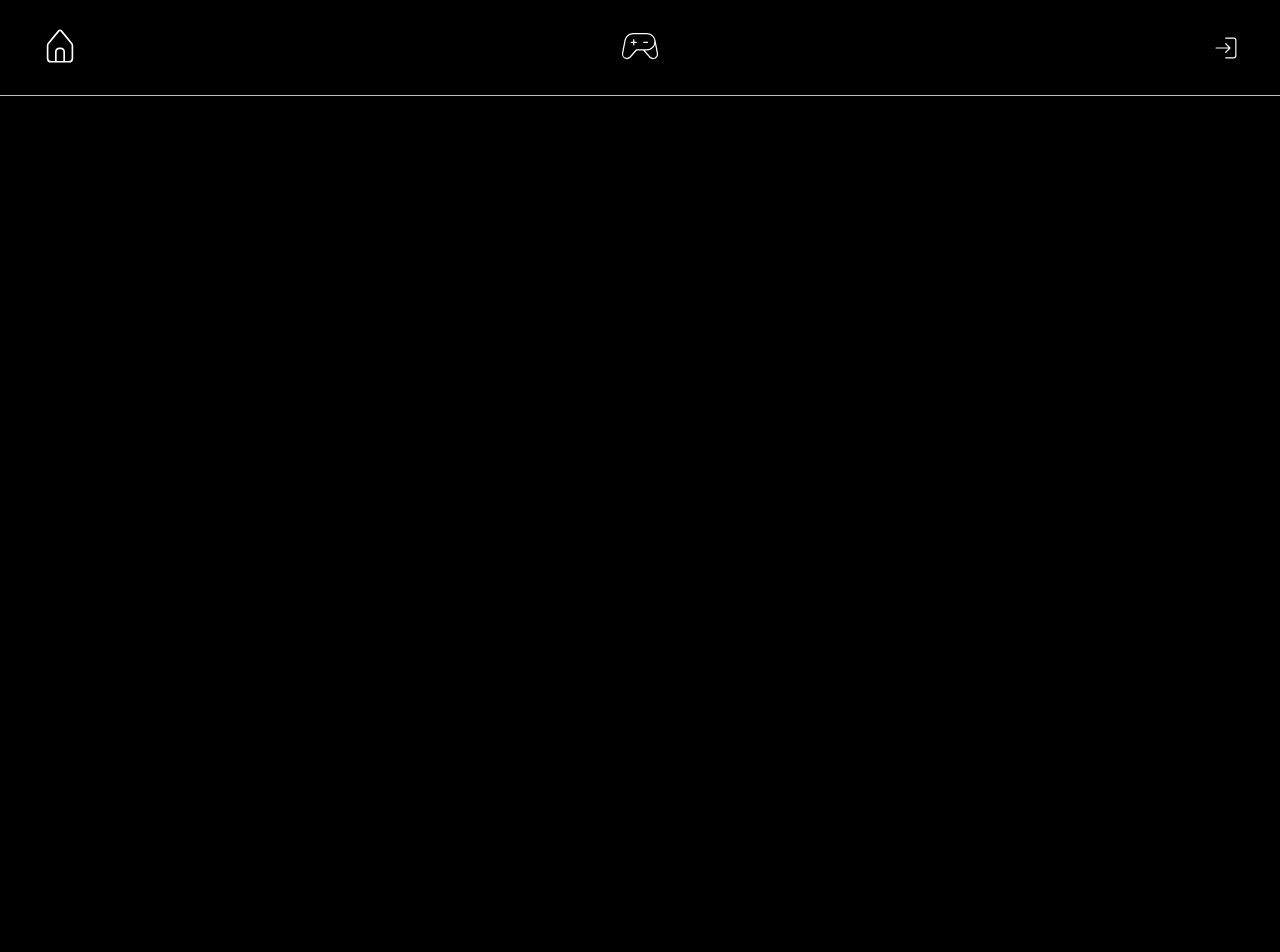
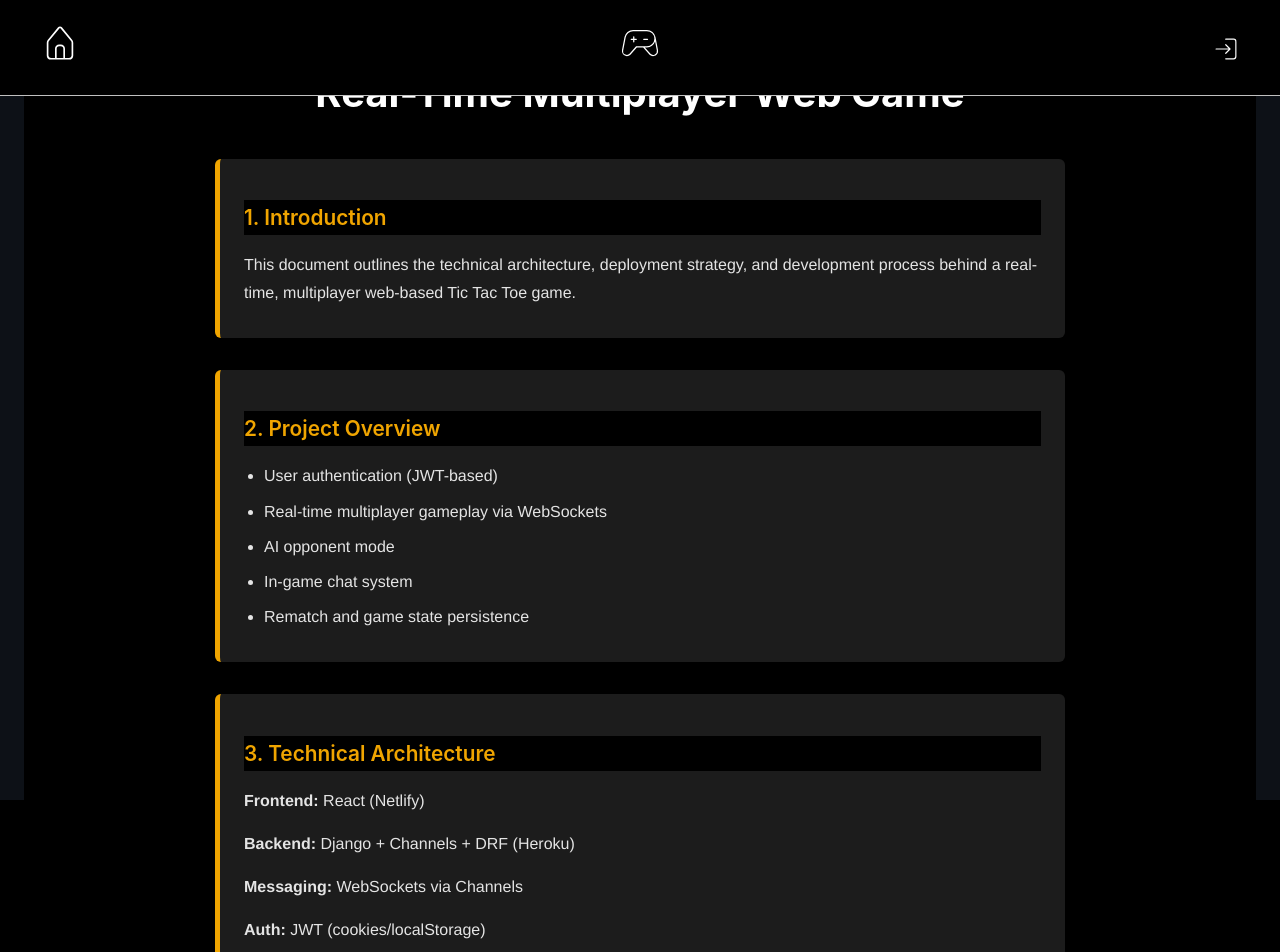
Before and after one commit to anthonynarine/tic_tac_toe, a React (Create React App) app in the folder tic-tac-toe/: page /technical-paper in a window 1280 px wide. Before the commit this address had no page. Shown: the top 952 px of the page. Before the commit the page ends 800 px from the top, so only its background shows below. Built offline with nearby package versions, Linux system fonts and the light colour scheme.

Commit message:
added technical paper

```diff
--- a/tic-tac-toe/src/App.js
+++ b/tic-tac-toe/src/App.js
@@ -9,8 +9,8 @@ import LoginPage from "./components/user/LoginPage";
 import RegistrationPage from "./components/user/RegisterPage";
 import { GamePage } from "./components/game/Gamepage";
 import ToastTestPage from "./utils/toast/ToastTestPage";
-import Lobby from "./components/lobby/Lobby";
 import LobbyPage from "./components/lobby/Lobbypage";
+import TechnicalPaper from "./components/technical-paper/TechnicalPaper";
 
 import { UserProvider } from "./components/context/userContext";
 import { GameProvider } from "./components/context/gameContext";
@@ -51,6 +51,7 @@ function App() {
                                     }
                                 />
                                 <Route path="/toast-test-page" element={<ToastTestPage />} />
+                                <Route path="/technical-paper" element={<TechnicalPaper />} />
                             </Routes>
                         </div>
                     </LobbyProvider>
--- /dev/null
+++ b/tic-tac-toe/src/components/technical-paper/TechnicalPaper.css
@@ -0,0 +1,75 @@
+/* ==========================
+   Technical Paper - Refined Theme
+   ========================== */
+
+   :root {
+    --bg-color: #0d1117;
+    --panel-color: #1c1c1c;
+    --highlight: #f0a500;
+    --text-color: #e4e4e4;
+    --heading-color: #ffffff;
+    --font: 'Helvetica Neue', Helvetica, Arial, sans-serif;
+  }
+
+  body {
+    background-color: var(--bg-color);
+    color: var(--text-color);
+    font-family: var(--font);
+    margin: 0;
+    padding: 0;
+    line-height: 1.7;
+  }
+
+  .tech-paper-container {
+    max-width: 850px;
+    margin: 0 auto;
+    padding: 2rem 1.5rem;
+  }
+
+  .tech-title {
+    font-size: 2.5rem;
+    font-weight: bold;
+    text-align: center;
+    color: var(--heading-color);
+    margin-bottom: 2rem;
+  }
+
+  .tech-section {
+    background-color: var(--panel-color);
+    padding: 1.5rem;
+    margin-bottom: 2rem;
+    border-left: 5px solid var(--highlight);
+    border-radius: 6px;
+    box-shadow: 0 0 6px rgba(0, 0, 0, 0.25);
+  }
+
+  .tech-subtitle {
+    font-size: 1.3rem;
+    font-weight: 600;
+    margin-bottom: 1rem;
+    color: var(--highlight);
+  }
+
+  .tech-paragraph {
+    margin: 0.5rem 0;
+    font-size: 1rem;
+    color: var(--text-color);
+  }
+
+  .tech-list {
+    padding-left: 1.25rem;
+    margin: 0.5rem 0;
+  }
+
+  .tech-list li {
+    margin-bottom: 0.5rem;
+    font-size: 1rem;
+    color: var(--text-color);
+  }
+
+  .tech-footer {
+    text-align: center;
+    margin-top: 3rem;
+    font-size: 0.95rem;
+    color: #999;
+  }
--- /dev/null
+++ b/tic-tac-toe/src/components/technical-paper/TechnicalPaper.jsx
@@ -0,0 +1,103 @@
+import React from "react";
+import "./TechnicalPaper.css";
+
+const TechnicalPaper = () => {
+  return (
+    <div className="tech-paper-container">
+      <h1 className="tech-title">Real-Time Multiplayer Web Game</h1>
+
+      <section className="tech-section">
+        <h2 className="tech-subtitle">1. Introduction</h2>
+        <p className="tech-paragraph">
+          This document outlines the technical architecture, deployment strategy, and development
+          process behind a real-time, multiplayer web-based Tic Tac Toe game.
+        </p>
+      </section>
+
+      <section className="tech-section">
+        <h2 className="tech-subtitle">2. Project Overview</h2>
+        <ul className="tech-list">
+          <li>User authentication (JWT-based)</li>
+          <li>Real-time multiplayer gameplay via WebSockets</li>
+          <li>AI opponent mode</li>
+          <li>In-game chat system</li>
+          <li>Rematch and game state persistence</li>
+        </ul>
+      </section>
+
+      <section className="tech-section">
+        <h2 className="tech-subtitle">3. Technical Architecture</h2>
+        <p><strong>Frontend:</strong> React (Netlify)</p>
+        <p><strong>Backend:</strong> Django + Channels + DRF (Heroku)</p>
+        <p><strong>Messaging:</strong> WebSockets via Channels</p>
+        <p><strong>Auth:</strong> JWT (cookies/localStorage)</p>
+        <p><strong>Database:</strong> Heroku PostgreSQL</p>
+      </section>
+
+      <section className="tech-section">
+        <h2 className="tech-subtitle">4. WebSocket Flow</h2>
+        <ol className="tech-list">
+          <li>Player joins a lobby and connects to a WebSocket room.</li>
+          <li>When both players are present, the game begins.</li>
+          <li>Game state updates are broadcast to all clients via Redis.</li>
+          <li>Clients update UI in real-time.</li>
+          <li>Rematch and leave-game logic handled with specific message types.</li>
+        </ol>
+      </section>
+
+      <section className="tech-section">
+        <h2 className="tech-subtitle">5. Authentication Flow</h2>
+        <ul className="tech-list">
+          <li>JWT tokens issued upon login/registration.</li>
+          <li>Stored in localStorage (dev) or secure cookies (prod).</li>
+          <li>Axios interceptors attach and refresh tokens automatically.</li>
+          <li>WebSocket connections authenticate using access token in query string.</li>
+        </ul>
+      </section>
+
+      <section className="tech-section">
+        <h2 className="tech-subtitle">6. Deployment Details</h2>
+        <p><strong>Frontend:</strong> Netlify with SPA routing via _redirects</p>
+        <p><strong>Backend:</strong> Heroku with Uvicorn ASGI + Redis (Upstash)</p>
+        <p><strong>Environment:</strong> Config vars set via Netlify and Heroku dashboards</p>
+      </section>
+
+      <section className="tech-section">
+        <h2 className="tech-subtitle">7. Development Challenges and Resolutions</h2>
+        <ul className="tech-list">
+          <li><strong>React Router 404 on Netlify:</strong> Added _redirects file to route to index.html</li>
+          <li><strong>Token unavailable in production WebSocket:</strong> Switched from localStorage to js-cookie lookup</li>
+          <li><strong>WebSocket desync:</strong> Enabled Redis + set DEBUG=False in Heroku</li>
+          <li><strong>Page reload drops auth:</strong> Switched to cookie-based token persistence</li>
+        </ul>
+      </section>
+
+      <section className="tech-section">
+        <h2 className="tech-subtitle">8. Future Improvements</h2>
+        <ul className="tech-list">
+          <li>Persistent match history</li>
+          <li>Leaderboards and rankings</li>
+          <li>Socket-based matchmaking</li>
+          <li>Visual animations and effects</li>
+          <li>Chat moderation and rate-limiting</li>
+        </ul>
+      </section>
+
+      <section className="tech-section">
+        <h2 className="tech-subtitle">9. Conclusion</h2>
+        <p className="tech-paragraph">
+          This full-stack application demonstrates real-time capabilities using modern web technologies.
+          With Django Channels, React, WebSockets, and Redis, it delivers an interactive multiplayer experience
+          with a production-grade deployment setup.
+        </p>
+      </section>
+
+      <footer className="tech-footer">
+        <p>Author: Anthony Narine</p>
+        <p>Date: May 2025</p>
+      </footer>
+    </div>
+  );
+};
+
+export default TechnicalPaper;
--- a/tic-tac-toe/src/components/websocket/GameWebSocketProvider.jsx
+++ b/tic-tac-toe/src/components/websocket/GameWebSocketProvider.jsx
@@ -5,6 +5,7 @@ import { showToast } from "../../utils/toast/Toast";
 import gameWebsocketActions from "./gameWebsocketActions";
 import { gameReducer, INITIAL_STATE } from "../reducers/gameReducer";
 import config from "../../config";
+import Cookies from "js-cookie"
 
 /**
  * GameWebSocketProvider
@@ -33,7 +34,10 @@ export const GameWebSocketProvider = ({ children, gameId }) => {
         }
         console.log("Attempting game WebSocket connection with gameId:", effectiveGameId);
 
-        const token = localStorage.getItem("access_token");
+        const token = process.env.NODE_ENV === "production"
+        ? Cookies.get("access_token")
+        : localStorage.getItem("access_token");
+
         if (!token) {
             console.error("Access token not found. Cannot initialize WebSocket.");
             return;
```
